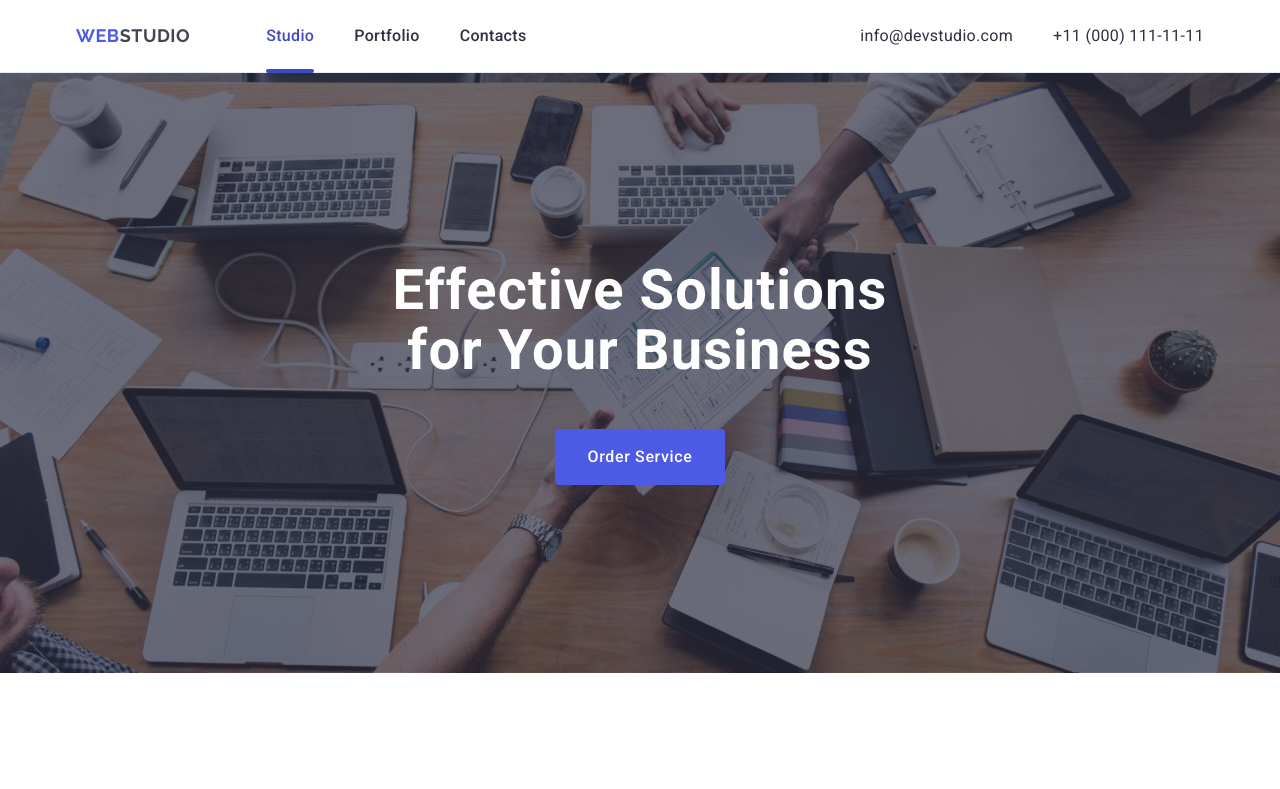
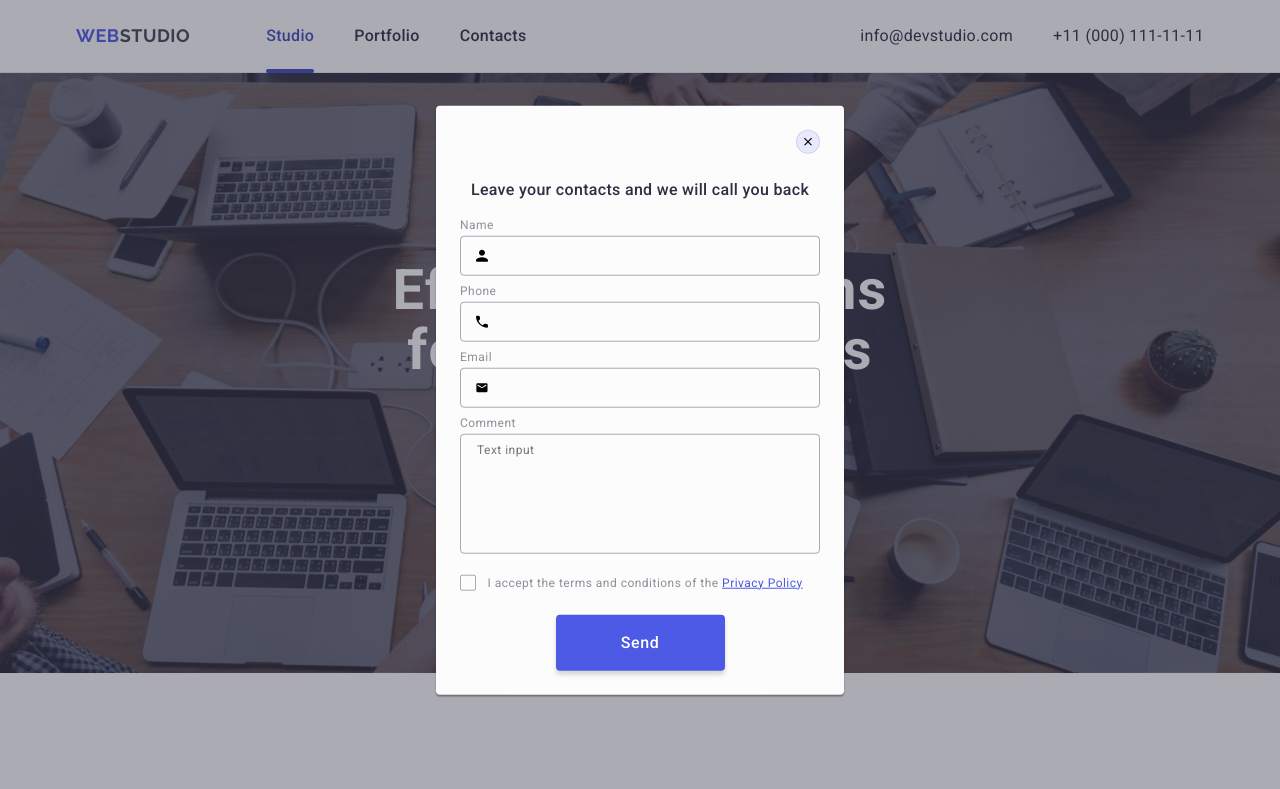
Before and after one commit to t-matveentsev/goit-markup-hw-05, a plain HTML site: page index.html in a window 1280 px wide. Shown: the top 789 px of the page. Drawn offline with nearby package versions, Linux system fonts and the light colour scheme.

Commit message:
icon-update

```diff
--- a/css/styles.css
+++ b/css/styles.css
@@ -664,6 +664,7 @@ button {
   top: 50%;
   left: 16px;
   transform: translateY(-50%);
+  height: 24px;
 
   transition: fill 250ms cubic-bezier(0.4, 0, 0.2, 1);
 }
--- a/index.html
+++ b/index.html
@@ -537,7 +537,7 @@
     </footer>
 
     <!-- Modal window -->
-    <div class="backdrop">
+    <div class="backdrop is-open">
       <div class="modal">
         <button class="modal-btn" type="button" aria-label="modal close button">
           <svg class="close-icon" width="8" height="8">
```
